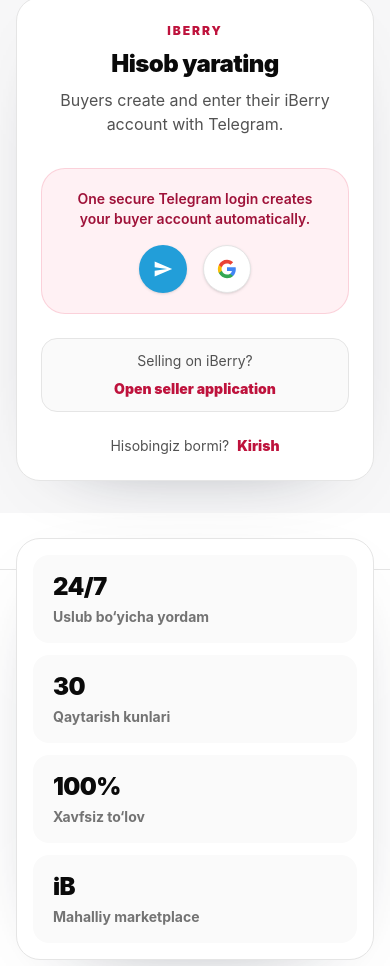
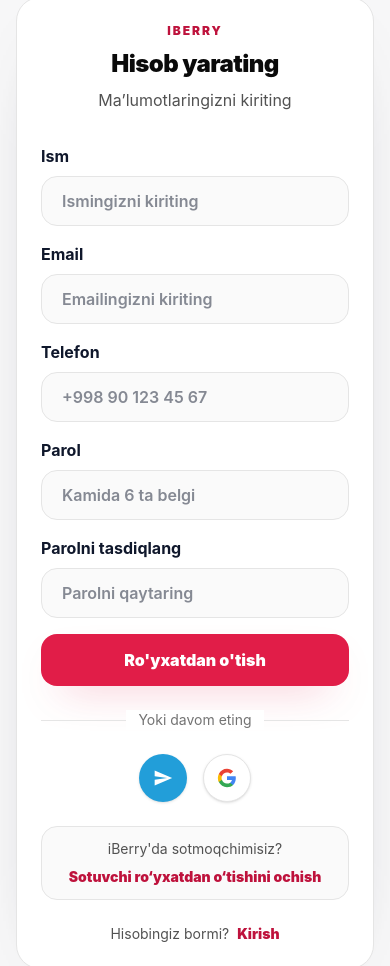
Before and after one commit to MukhammadZiya/kastyum-marketplace-frontend, a React (Vite) app in the folder apps/users/: page /signup in a window 390 px wide. Shown: the part 288-1254 px from the top of the page. Built offline with nearby package versions, Linux system fonts and the light colour scheme; no server answers.

Commit message:
Signup: add email/name/phone/password form; translate signin strings

```diff
--- a/apps/users/src/locales/en/common.json
+++ b/apps/users/src/locales/en/common.json
@@ -356,5 +356,17 @@
   "promoSecondaryLeftImageAlt": "Smart casual tailoring",
   "promoSecondaryRightImageAlt": "Evening formal wear",
   "countdownDecorAlt": "Promotion",
-  "countdownProductAlt": "Featured product"
+  "countdownProductAlt": "Featured product",
+  "signInNoAccount": "Don't have an account?",
+  "signInSignUpNow": "Sign Up Now!",
+  "signInOrContinueWith": "Or continue with",
+  "signUpName": "Name",
+  "signUpNamePlaceholder": "Enter your name",
+  "signUpPhone": "Phone",
+  "signUpPasswordPlaceholder": "At least 6 characters",
+  "signUpConfirmPassword": "Confirm password",
+  "signUpConfirmPasswordPlaceholder": "Repeat your password",
+  "signUpPasswordMismatch": "Passwords do not match",
+  "signUpSubmit": "Create account",
+  "signUpOrContinueWith": "Or continue with"
 }
--- a/apps/users/src/locales/kk/common.json
+++ b/apps/users/src/locales/kk/common.json
@@ -357,5 +357,17 @@
   "promoSecondaryLeftImageAlt": "Ақылды кездейсоқ тігін",
   "promoSecondaryRightImageAlt": "Кешкі салтанатты киім",
   "countdownDecorAlt": "Науқан",
-  "countdownProductAlt": "Таңдаулы өнім"
+  "countdownProductAlt": "Таңдаулы өнім",
+  "signInNoAccount": "Тіркелгіңіз жоқ па?",
+  "signInSignUpNow": "Тіркеліңіз!",
+  "signInOrContinueWith": "Немесе жалғастыру",
+  "signUpName": "Аты",
+  "signUpNamePlaceholder": "Атыңызды енгізіңіз",
+  "signUpPhone": "Телефон",
+  "signUpPasswordPlaceholder": "Кемінде 6 таңба",
+  "signUpConfirmPassword": "Құпия сөзді растаңыз",
+  "signUpConfirmPasswordPlaceholder": "Құпия сөзді қайталаңыз",
+  "signUpPasswordMismatch": "Құпия сөздер сәйкес келмейді",
+  "signUpSubmit": "Тіркелу",
+  "signUpOrContinueWith": "Немесе жалғастыру"
 }
--- a/apps/users/src/locales/ru/common.json
+++ b/apps/users/src/locales/ru/common.json
@@ -345,5 +345,17 @@
   "promoSecondaryLeftImageAlt": "Кэжуал пошив",
   "promoSecondaryRightImageAlt": "Вечерний образ",
   "countdownDecorAlt": "Акция",
-  "countdownProductAlt": "Товар из акции"
+  "countdownProductAlt": "Товар из акции",
+  "signInNoAccount": "Нет аккаунта?",
+  "signInSignUpNow": "Зарегистрируйтесь!",
+  "signInOrContinueWith": "Или продолжить через",
+  "signUpName": "Имя",
+  "signUpNamePlaceholder": "Введите ваше имя",
+  "signUpPhone": "Телефон",
+  "signUpPasswordPlaceholder": "Минимум 6 символов",
+  "signUpConfirmPassword": "Подтвердите пароль",
+  "signUpConfirmPasswordPlaceholder": "Повторите пароль",
+  "signUpPasswordMismatch": "Пароли не совпадают",
+  "signUpSubmit": "Создать аккаунт",
+  "signUpOrContinueWith": "Или продолжить через"
 }
--- a/apps/users/src/locales/uz/common.json
+++ b/apps/users/src/locales/uz/common.json
@@ -344,5 +344,17 @@
   "promoSecondaryLeftImageAlt": "Aqlli casual tikuvchilik",
   "promoSecondaryRightImageAlt": "Kechki rasmiy kiyim",
   "countdownDecorAlt": "Aksiya",
-  "countdownProductAlt": "Tavsiya etilgan mahsulot"
+  "countdownProductAlt": "Tavsiya etilgan mahsulot",
+  "signInNoAccount": "Hisobingiz yo'qmi?",
+  "signInSignUpNow": "Ro'yxatdan o'ting!",
+  "signInOrContinueWith": "Yoki davom eting",
+  "signUpName": "Ism",
+  "signUpNamePlaceholder": "Ismingizni kiriting",
+  "signUpPhone": "Telefon",
+  "signUpPasswordPlaceholder": "Kamida 6 ta belgi",
+  "signUpConfirmPassword": "Parolni tasdiqlang",
+  "signUpConfirmPasswordPlaceholder": "Parolni qaytaring",
+  "signUpPasswordMismatch": "Parollar mos kelmadi",
+  "signUpSubmit": "Ro'yxatdan o'tish",
+  "signUpOrContinueWith": "Yoki davom eting"
 }
--- a/apps/users/src/pages/SignInPage.tsx
+++ b/apps/users/src/pages/SignInPage.tsx
@@ -88,7 +88,7 @@
                   <div className="w-full border-t border-neutral-200"></div>
                 </div>
                 <div className="relative flex justify-center text-sm">
-                  <span className="bg-white px-2 text-neutral-500">Or continue with</span>
+                  <span className="bg-white px-2 text-neutral-500">{t("signInOrContinueWith")}</span>
                 </div>
               </div>
 
@@ -122,10 +122,10 @@
                   {t("signInOpenSellerSignup")}
                 </button>
               </div>
-              <p className="text-center text-sm">
-                Don&apos;t have an account?
+              <p className="text-center text-sm text-neutral-600">
+                {t("signInNoAccount")}
                 <Link to="/signup" className="pl-2 font-black text-[#BE123C]">
-                  Sign Up Now!
+                  {t("signInSignUpNow")}
                 </Link>
               </p>
             </form>
--- a/apps/users/src/pages/SignUpPage.tsx
+++ b/apps/users/src/pages/SignUpPage.tsx
@@ -1,7 +1,7 @@
 import { useState } from "react";
 import { Link, useNavigate } from "react-router-dom";
 import Breadcrumb from "../components/Common/Breadcrumb";
-import { useMemberGoogleLogin } from "../hooks/members";
+import { useMemberSignup, useMemberGoogleLogin } from "../hooks/members";
 import { TelegramIconButton } from "../components/Auth/TelegramLoginButton";
 import { GoogleLoginButton } from "../components/Auth/GoogleLoginButton";
 import { getSellerSignupUrl } from "../lib/sellerAppUrl";
@@ -10,12 +10,34 @@
 export function SignUpPage() {
   const t = useT();
   const navigate = useNavigate();
+  const signup = useMemberSignup();
   const googleLogin = useMemberGoogleLogin();
+
+  const [nick, setNick] = useState("");
+  const [email, setEmail] = useState("");
+  const [phone, setPhone] = useState("");
+  const [password, setPassword] = useState("");
+  const [confirm, setConfirm] = useState("");
   const [formError, setFormError] = useState("");
 
-  const openSellerSignup = () => {
-    window.open(getSellerSignupUrl(), "_blank", "noopener,noreferrer");
-  };
+  const inputClass =
+    "w-full rounded-2xl border border-neutral-200 bg-[#FAFAFA] px-5 py-3 font-semibold outline-none transition focus:border-[#E11D48] focus:bg-white";
+
+  function handleSubmit(e: React.FormEvent) {
+    e.preventDefault();
+    setFormError("");
+    if (password !== confirm) {
+      setFormError(t("signUpPasswordMismatch"));
+      return;
+    }
+    signup.mutate(
+      { nick: nick.trim(), email: email.trim(), phone: phone.trim() || undefined, password },
+      {
+        onSuccess: () => navigate("/"),
+        onError: (err) => setFormError(err instanceof Error ? err.message : "Xatolik yuz berdi"),
+      },
+    );
+  }
 
   return (
     <>
@@ -29,20 +51,90 @@
             <h2 className="mb-2 text-center text-2xl font-black tracking-tight text-neutral-950">
               {t("signUpHeading")}
             </h2>
-            <p className="mb-8 text-center text-neutral-600">
-              Buyers create and enter their iBerry account with Telegram.
-            </p>
+            <p className="mb-8 text-center text-neutral-600">{t("signUpSubtext")}</p>
 
+            <form className="space-y-4" onSubmit={handleSubmit}>
               {formError ? (
-              <p className="mb-5 text-sm text-red-600" role="alert">
-                {formError}
-              </p>
+                <p className="text-sm text-red-600" role="alert">{formError}</p>
               ) : null}
 
-            <div className="rounded-3xl border border-[#E11D48]/15 bg-[#FFF1F4] p-5 text-center">
-              <p className="mb-4 text-sm font-semibold text-[#9F1239]">
-                One secure Telegram login creates your buyer account automatically.
-              </p>
+              <div>
+                <label className="mb-2 block font-bold">{t("signUpName")}</label>
+                <input
+                  className={inputClass}
+                  placeholder={t("signUpNamePlaceholder")}
+                  value={nick}
+                  onChange={(e) => setNick(e.target.value)}
+                  required
+                />
+              </div>
+
+              <div>
+                <label className="mb-2 block font-bold">{t("common.email")}</label>
+                <input
+                  type="email"
+                  className={inputClass}
+                  placeholder={t("signInEmailPlaceholder")}
+                  value={email}
+                  onChange={(e) => setEmail(e.target.value)}
+                  required
+                />
+              </div>
+
+              <div>
+                <label className="mb-2 block font-bold">{t("signUpPhone")}</label>
+                <input
+                  type="tel"
+                  className={inputClass}
+                  placeholder="+998 90 123 45 67"
+                  value={phone}
+                  onChange={(e) => setPhone(e.target.value)}
+                />
+              </div>
+
+              <div>
+                <label className="mb-2 block font-bold">{t("common.password")}</label>
+                <input
+                  type="password"
+                  className={inputClass}
+                  placeholder={t("signUpPasswordPlaceholder")}
+                  value={password}
+                  onChange={(e) => setPassword(e.target.value)}
+                  required
+                  minLength={6}
+                />
+              </div>
+
+              <div>
+                <label className="mb-2 block font-bold">{t("signUpConfirmPassword")}</label>
+                <input
+                  type="password"
+                  className={inputClass}
+                  placeholder={t("signUpConfirmPasswordPlaceholder")}
+                  value={confirm}
+                  onChange={(e) => setConfirm(e.target.value)}
+                  required
+                />
+              </div>
+
+              <button
+                type="submit"
+                disabled={signup.isPending}
+                className="w-full rounded-2xl bg-[#E11D48] py-3.5 font-black text-white shadow-[0_18px_40px_-22px_rgba(225,29,72,0.7)] transition hover:-translate-y-px hover:bg-[#BE123C] disabled:translate-y-0 disabled:opacity-60"
+              >
+                {signup.isPending ? `${t("signUpSubmit")}…` : t("signUpSubmit")}
+              </button>
+            </form>
+
+            <div className="relative my-6">
+              <div className="absolute inset-0 flex items-center">
+                <div className="w-full border-t border-neutral-200" />
+              </div>
+              <div className="relative flex justify-center text-sm">
+                <span className="bg-white px-3 text-neutral-500">{t("signUpOrContinueWith")}</span>
+              </div>
+            </div>
+
             <div className="flex items-center justify-center gap-4">
               <TelegramIconButton />
               <GoogleLoginButton
@@ -50,26 +142,21 @@
                   setFormError("");
                   googleLogin.mutate({ accessToken }, {
                     onSuccess: () => navigate("/"),
-                      onError: (err) => {
-                        setFormError(
-                          err instanceof Error ? err.message : "Google login failed",
-                        );
-                      },
+                    onError: (err) => setFormError(err instanceof Error ? err.message : "Google login failed"),
                   });
                 }}
                 onError={() => setFormError("Google login failed. Please try again.")}
               />
             </div>
-            </div>
 
             <div className="mt-6 rounded-2xl border border-neutral-200 bg-[#FAFAFA] px-4 py-3 text-center text-sm text-neutral-600">
-              <p className="mb-2">Selling on iBerry?</p>
+              <p className="mb-2">{t("signInWantSell")}</p>
               <button
                 type="button"
                 className="font-black text-[#BE123C] hover:underline"
-                onClick={openSellerSignup}
+                onClick={() => window.open(getSellerSignupUrl(), "_blank", "noopener,noreferrer")}
               >
-                Open seller application
+                {t("signInOpenSellerSignup")}
               </button>
             </div>
 
```
Lines whose indentation alone changed are shown as unchanged.
